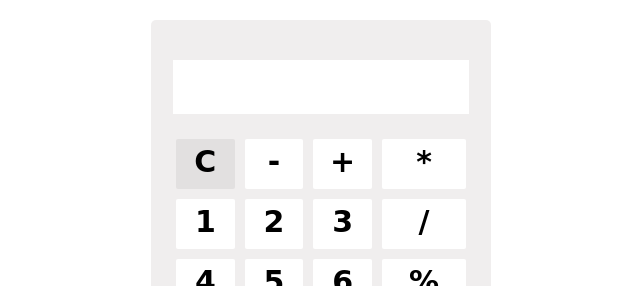
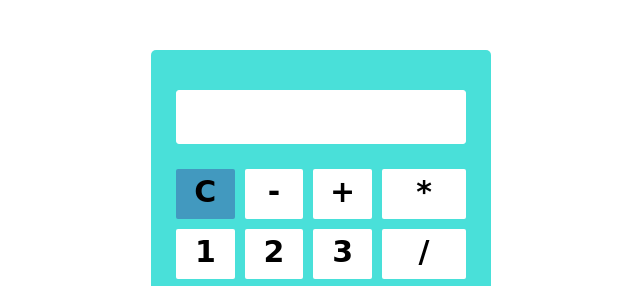
Before and after one commit to zokirjonmurotov/zokirdev_calculator, a plain HTML site: page index.html in a window 1280 px wide. Shown: the top 286 px of the page, without its empty margins (319-959 px from the left). Drawn offline with Linux system fonts and the light colour scheme.

Commit message:
second commit

```diff
--- a/assets/css/main.css
+++ b/assets/css/main.css
@@ -11,11 +11,12 @@
     text-align: center;
 }
 .calc{
-    background-color: rgba(238, 235, 235, 0.849);
+    background-color: rgba(41, 219, 210, 0.849);
     padding: 20px;
     width: 340px;
     height: 440px;
     margin: auto;
+    margin-top: 30px;
     border-radius: 5px;
 }
 .calc .calc-header{
@@ -28,11 +29,11 @@
     padding: 6px;
     border: 1px solid #fff;
     text-align: left;
-    /* background-color: rgba(238, 235, 235, 0.849); */
     background-color: #fff;
     font-size: 20px;
-    width: 94%;
+    width: 92%;
     height: 40px;
+    border-radius: 3px;
 }
 .calc-main{
     font-family:cursive;
@@ -55,7 +56,7 @@
     margin: 5px;
     font-size: 30px;
     padding: 5px;
-    background-color: rgba(199, 196, 196, 0.342);
+    background-color: rgba(54, 16, 141, 0.342);
     border-radius: 2px;
     cursor:pointer;
 }
```
